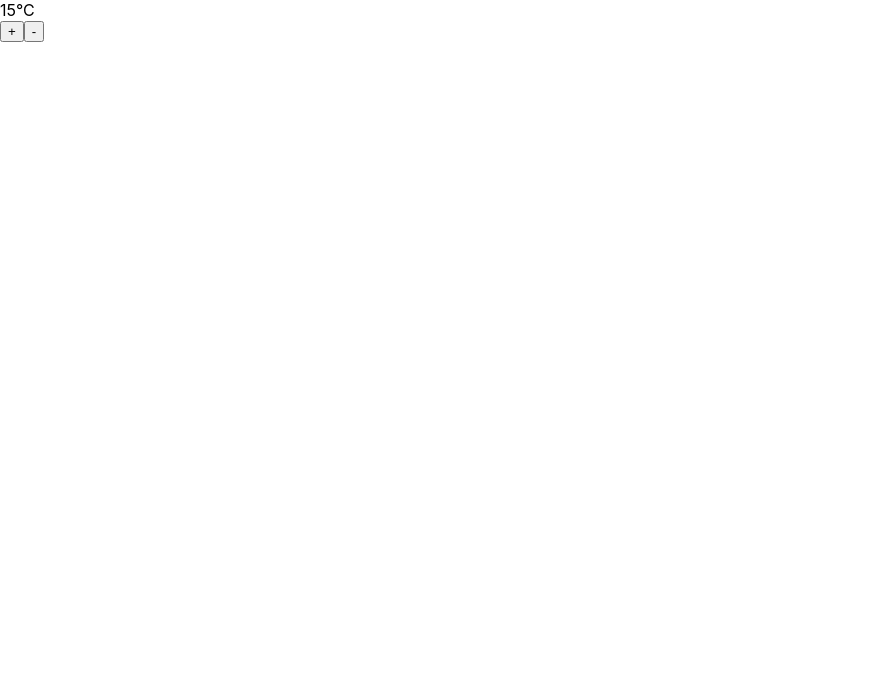
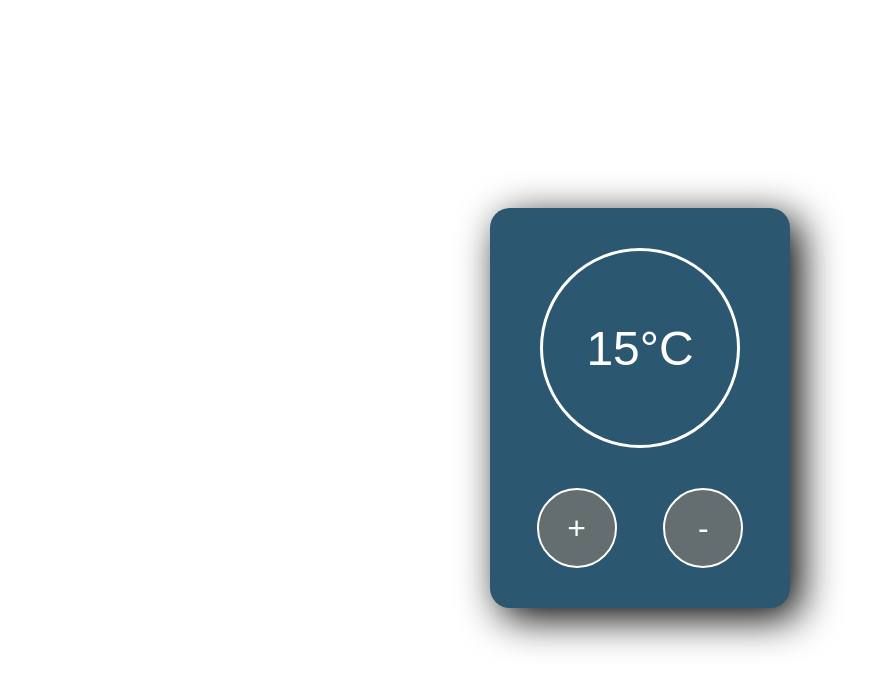
Before and after one commit to atwb21786/TempControlApp, a React (Create React App) app: page / in a window 1280 px wide. Shown: the top 688 px of the page, without its empty margins (0-895 px from the left). Built offline with nearby package versions, Linux system fonts and the light colour scheme.

Commit message:
css styling for temperature display

```diff
--- a/src/index.css
+++ b/src/index.css
@@ -1,13 +1,80 @@
-body {
-  margin: 0;
-  font-family: -apple-system, BlinkMacSystemFont, 'Segoe UI', 'Roboto', 'Oxygen',
-    'Ubuntu', 'Cantarell', 'Fira Sans', 'Droid Sans', 'Helvetica Neue',
-    sans-serif;
-  -webkit-font-smoothing: antialiased;
-  -moz-osx-font-smoothing: grayscale;
+* {
+  box-sizing: border-box;
 }
 
-code {
-  font-family: source-code-pro, Menlo, Monaco, Consolas, 'Courier New',
-    monospace;
+body {
+  font-family: sans-serif;
+  text-align: center;
+  display: flex;
+  flex-direction: column;
+  justify-content: center;
+  align-items: center;
+  text-align: center;
+  min-height: 100vh;
 }
+
+.app-container {
+  height: 400px;
+  width: 300px;
+  background: #2b5870;
+  border-radius: 20px;
+  box-shadow: 10px 10px 40px 0px rgba(0, 0, 0, 1);
+}
+
+.temp-display-container {
+  display: flex;
+  justify-content: center;
+  align-items: center;
+  height: 70%;
+}
+
+.temp-display {
+  display: flex;
+  color: white;
+  border-radius: 50%;
+  border: 3px white solid;
+  height: 200px;
+  width: 200px;
+  text-align: center;
+  justify-content: center;
+  align-items: center;
+  font-size: 48px;
+  transition: background 0.75s;
+}
+
+.button-container {
+  display: flex;
+  justify-content: space-evenly;
+  align-items: center;
+}
+
+button {
+  border-radius: 100px;
+  height: 80px;
+  width: 80px;
+  font-size: 32px;
+  color: white;
+  background: rgb(100, 110, 110);
+  border: 2px white solid;
+}
+
+button:hover {
+  background: rgb(190, 190, 190);
+  cursor: pointer;
+}
+
+button:focus {
+  outline: 0;
+}
+
+.neutral {
+  background: rgb(184, 184, 184);
+}
+
+.cold {
+  background: #035aa6;
+}
+
+.hot {
+  background: #ff5200;
+}
```
